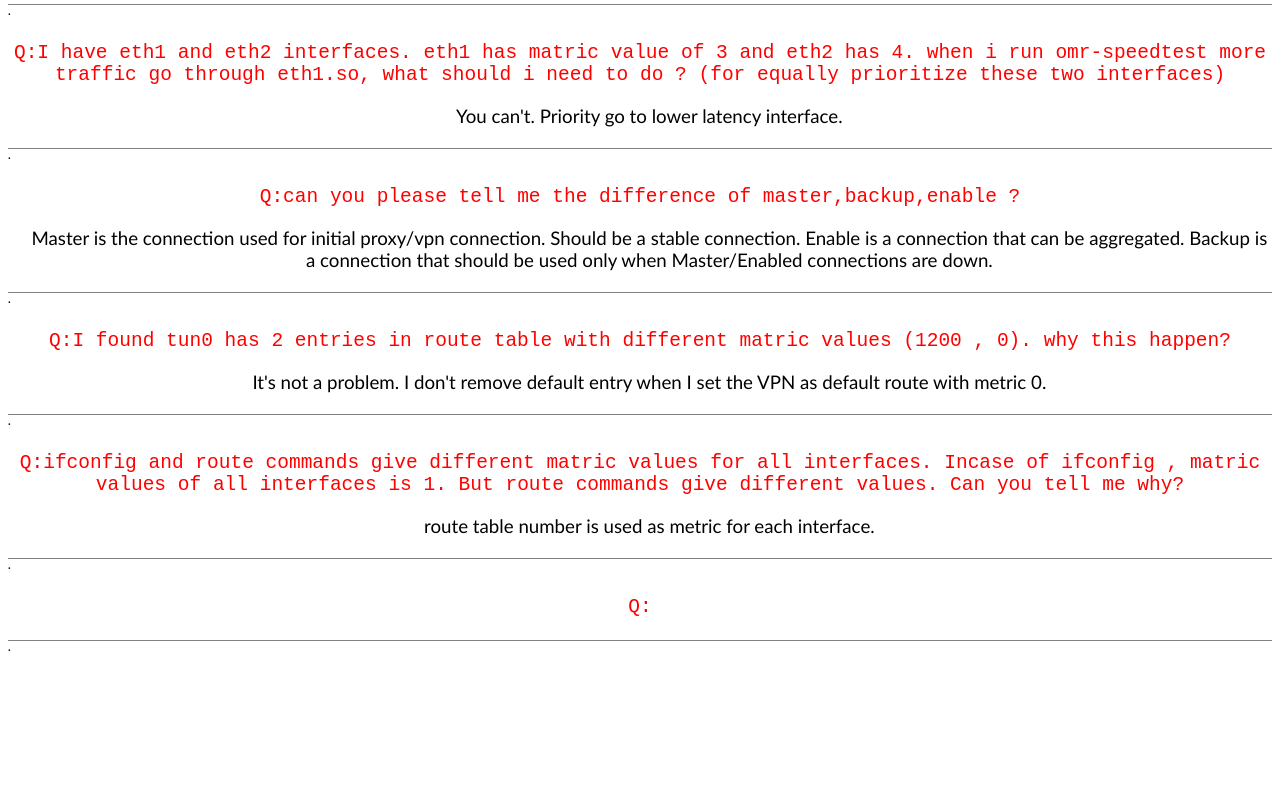
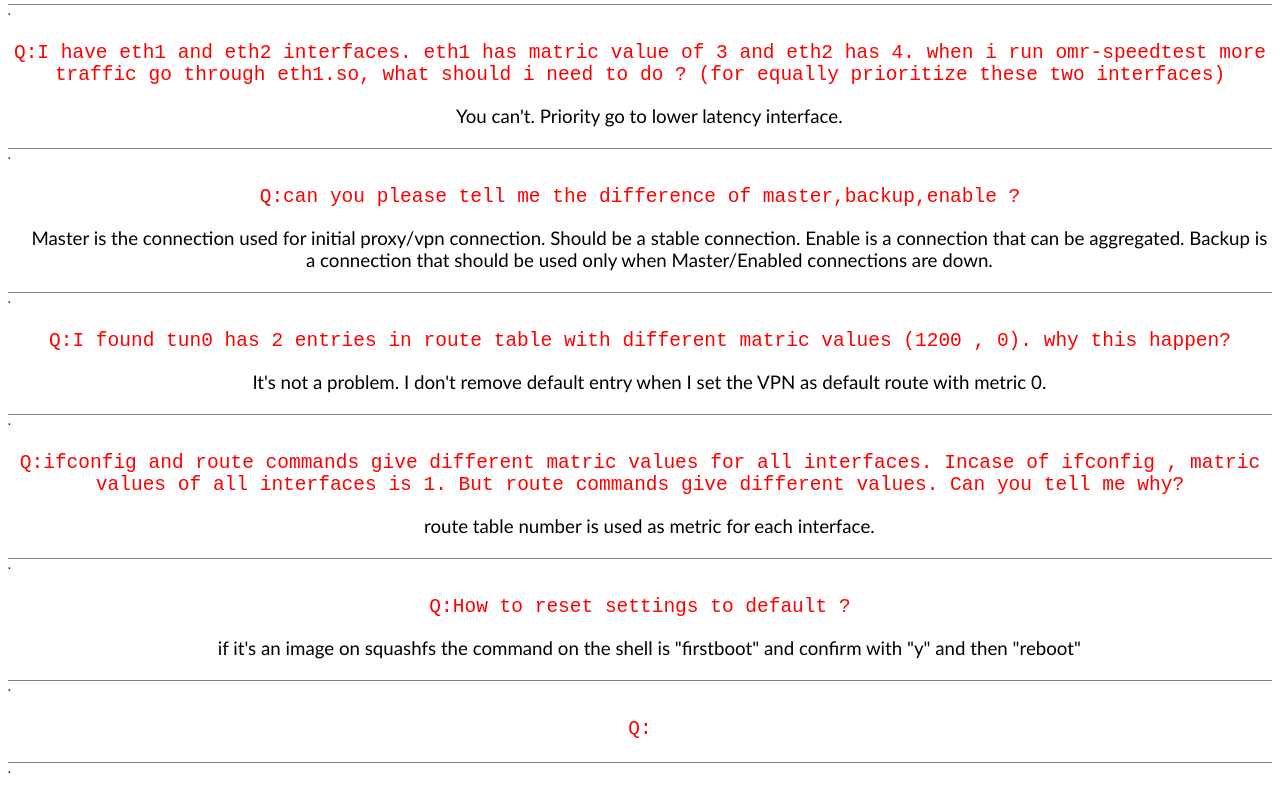
Before and after one commit to techworldthink/OpenMPTCProuter-setup, a plain HTML site: page pages/qanda.html in a window 1280 px wide. Shown: the part 450-1250 px from the top of the page. Before the commit the page ends 1128 px from the top, so only its background shows below. Drawn offline with Linux system fonts and the light colour scheme.

Commit message:
reboot reset

```diff
--- a/pages/qanda.html
+++ b/pages/qanda.html
@@ -67,6 +67,10 @@
     <h3>route table number is used as metric for each interface. </h3>
     <h6>.</h6>
 
+    <h2>Q:How to reset settings to default ? </h2>
+    <h3>if it's an image on squashfs the command on the shell is "firstboot" and confirm with "y" and then "reboot" </h3>
+    <h6>.</h6>
+
     <h2>Q: </h2>
     <h3> </h3>
     <h6>.</h6>
```
